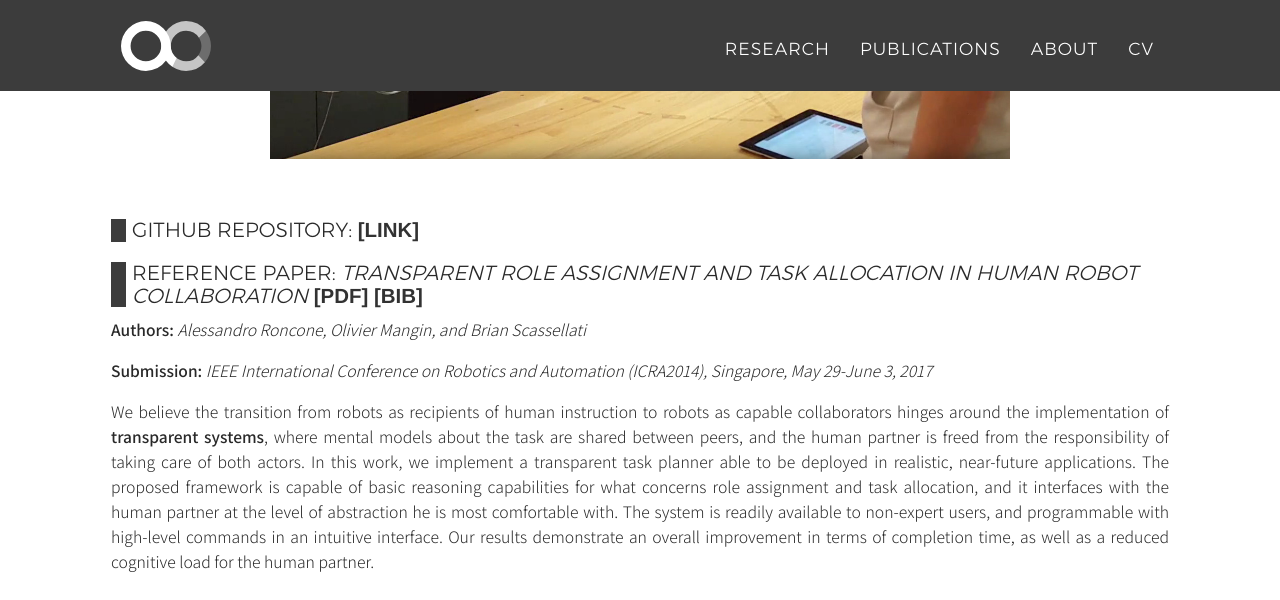
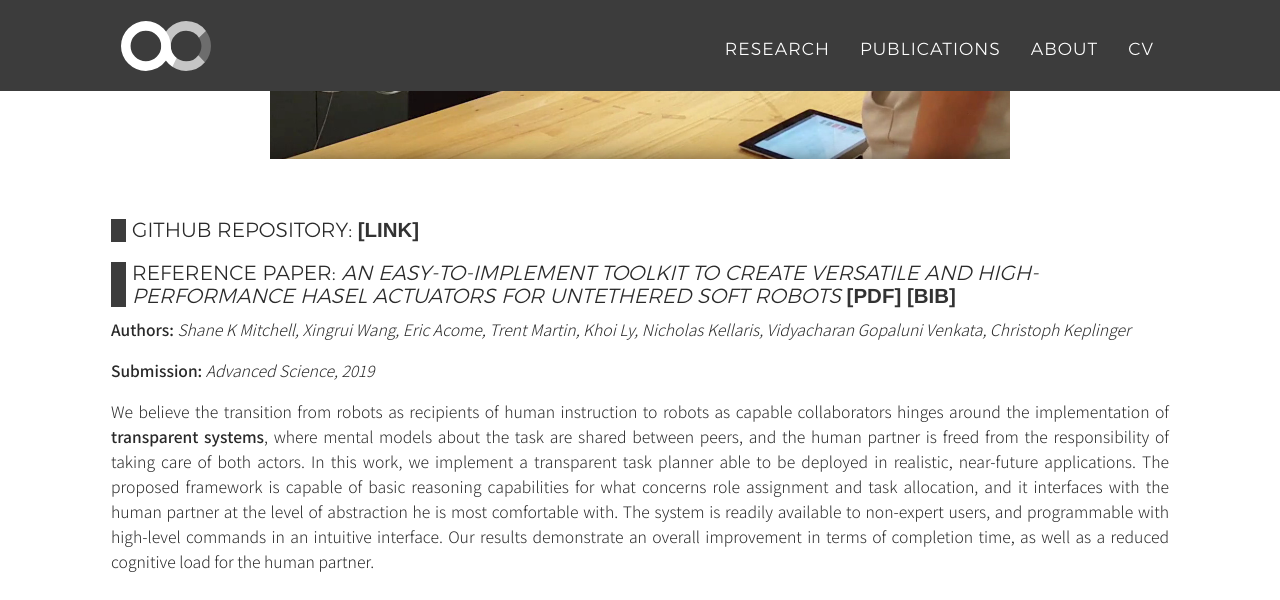
Before and after one commit to KhoiDLy/KhoiDLy.github.io, a Jekyll site: the page built from _posts/research/Embedded power and sensor design/2017-05-01-BaxterRoleAssignment.md, in a window 1280 px wide and 900 px high, scrolled down 753 px, cut to the strip 0-600 px from the top of the window. Built offline with Jekyll 4.4.1, drawn with Linux system fonts in a browser that asks for light colours; nearby versions of some CDN libraries; some web fonts are replaced.

Commit message:
Update 2017-05-01-BaxterRoleAssignment.md

```diff
--- a/_posts/research/Embedded power and sensor design/2017-05-01-BaxterRoleAssignment.md
+++ b/_posts/research/Embedded power and sensor design/2017-05-01-BaxterRoleAssignment.md
@@ -5,12 +5,12 @@ link-alt: GitHub repository
 img: BaxterRoleAssignment.jpg
 img-thumb: BaxterRoleAssignment_thumb.jpg
 alt: baxter-role-assignment
-description: transparent human-robot collaborative system to increase efficiency in small and medium manufacturing
+description: An Easy‐to‐Implement Toolkit to Create Versatile and High‐Performance HASEL Actuators for Untethered Soft Robots
 tags: [research,robotics,baxter,hri,human robot interaction,collaborative manufacturing,human robot collaboration,advanced manufacturing,open source,github]
-authors: Alessandro Roncone, Olivier Mangin, and Brian Scassellati
-submission: IEEE International Conference on Robotics and Automation (ICRA2014), Singapore, May 29-June 3, 2017
-paper_pdf: "2017_Roncone_ICRA_role_assignment"
-paper_title: "Transparent Role Assignment and Task Allocation in Human Robot Collaboration"
+authors: Shane K Mitchell, Xingrui Wang, Eric Acome, Trent Martin, Khoi Ly, Nicholas Kellaris, Vidyacharan Gopaluni Venkata, Christoph Keplinger
+submission: Advanced Science, 2019
+paper_pdf: "2019_ShaneMitchell_EasyToolkitforHASEL"
+paper_title: "An Easy‐to‐Implement Toolkit to Create Versatile and High‐Performance HASEL Actuators for Untethered Soft Robots"
 ---
 
 We believe the transition from robots as recipients of human instruction to robots as capable collaborators hinges around the implementation of **transparent systems**, where mental models about the task are shared between peers, and the human partner is freed from the responsibility of taking care of both actors.
```
